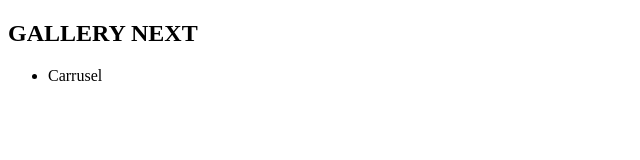
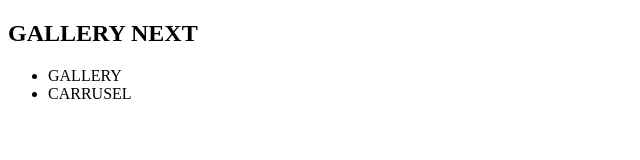
Before and after one commit to castrogarciajs/Gallery_photo, a Next.js app: page / in a window 1280 px wide. Shown: the top 160 px of the page, without its empty margins (0-640 px from the left). Built offline with nearby package versions, Linux system fonts and the light colour scheme.

Commit message:
cambios componente header

```diff
--- a/components/Header.js
+++ b/components/Header.js
@@ -7,7 +7,8 @@ export function Header() {
         </div>
         <div>
           <ul>
-            <li>Carrusel</li>
+            <li>GALLERY</li>
+            <li>CARRUSEL</li>
           </ul>
         </div>
       </nav>
--- a/pages/_app.js
+++ b/pages/_app.js
@@ -1,3 +1,3 @@
 export default function App({ Component, pageProps }) {
-  return <Component {...pageProps} />
+  return <Component {...pageProps} />;
 }
--- a/pages/index.js
+++ b/pages/index.js
@@ -1,5 +1,5 @@
 import Head from "next/head";
-import { Header } from "../components/Header.js";
+import { Header } from "@/components/Header.js";
 
 export default function Home() {
   return (
```
